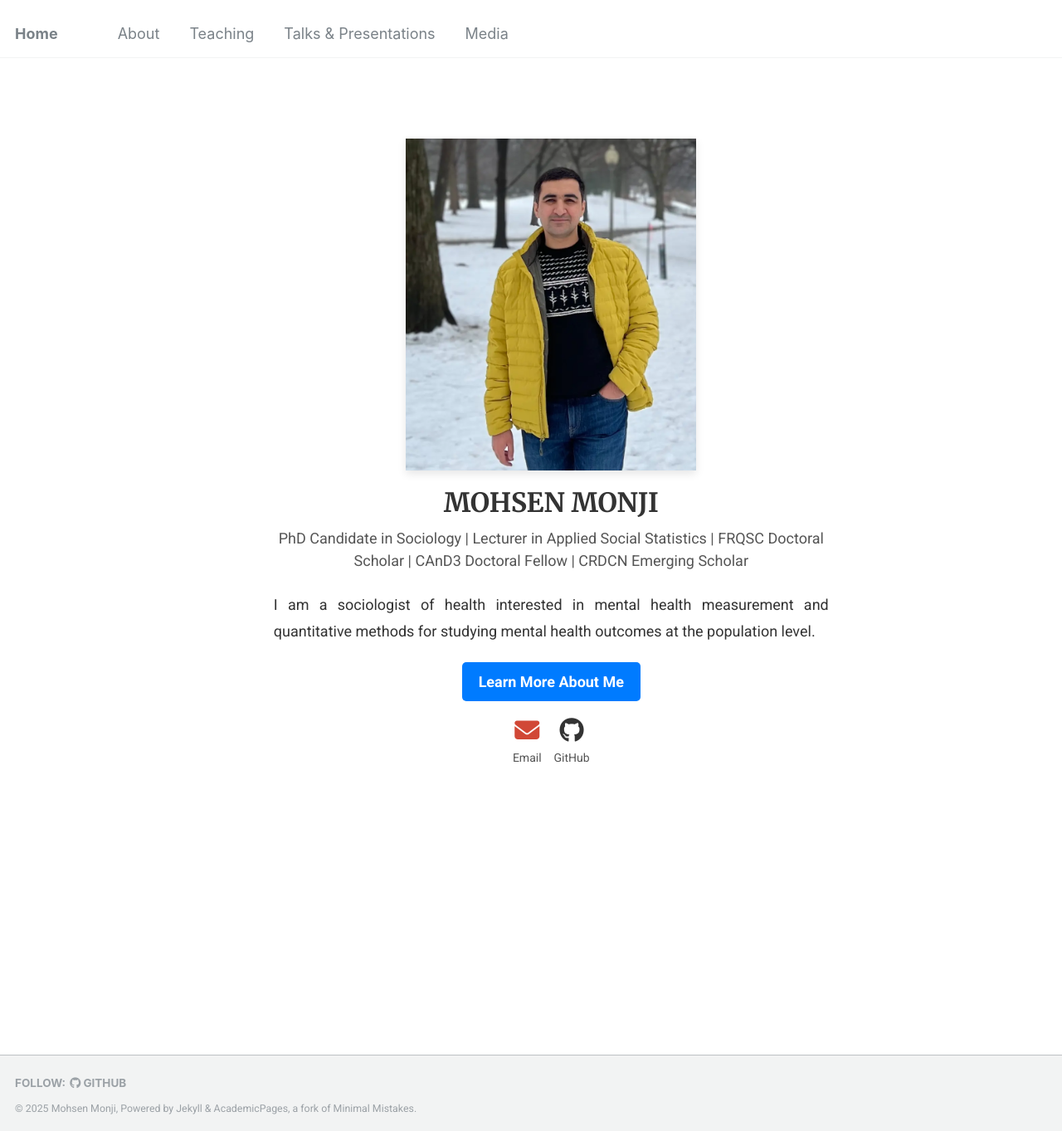
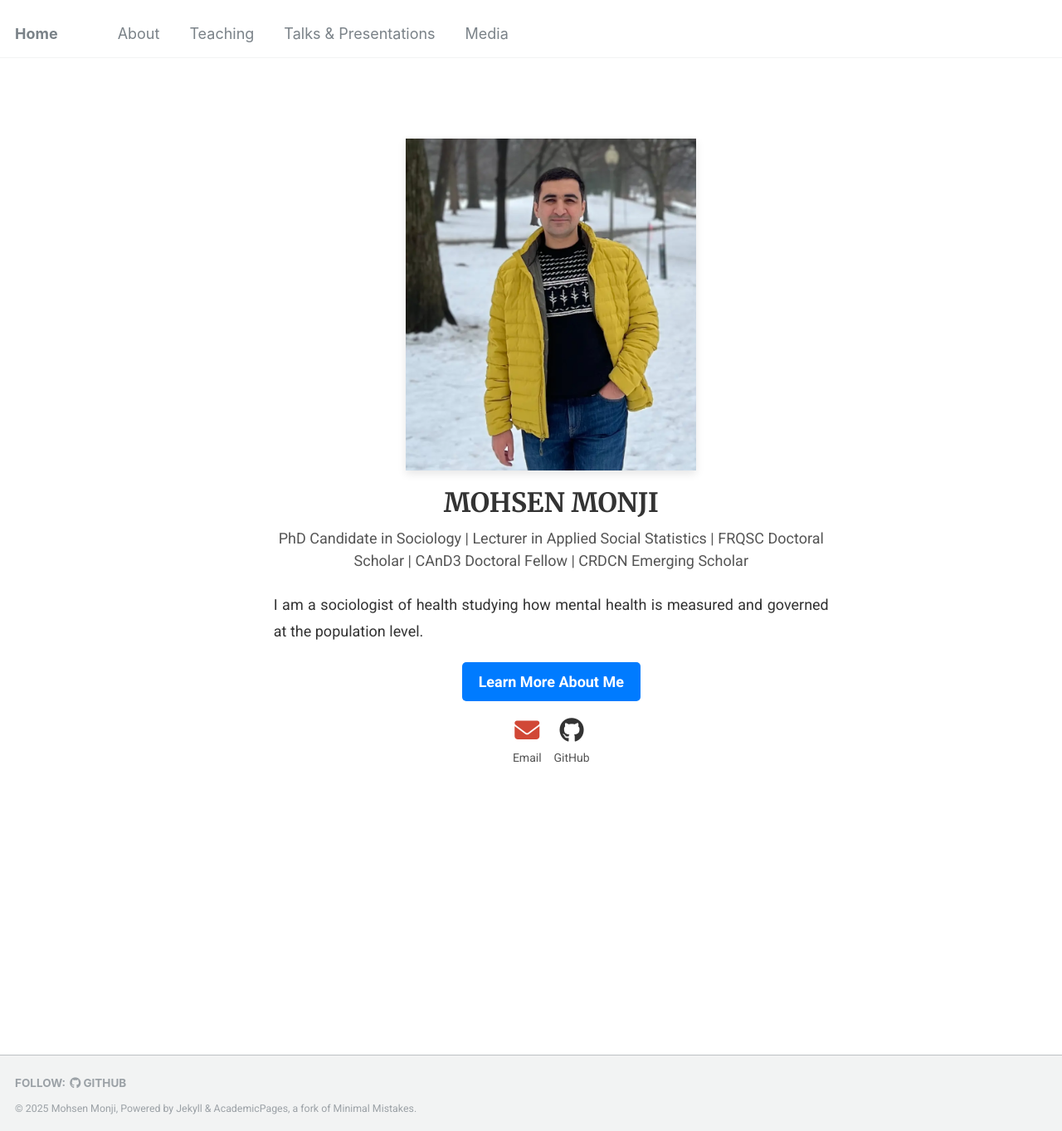
Before and after one commit to Mohsnmonji/mohsnmonji.github.io, a Jekyll site: the page built from _pages/front.md, in a window 1280 px wide and 1363 px high. Shown: the whole window at 83% size. Built offline with Jekyll 4.4.1, drawn with Linux system fonts in a browser that asks for light colours.

Commit message:
Update front.md

```diff
--- a/_pages/front.md
+++ b/_pages/front.md
@@ -26,7 +26,7 @@ hide_avatar: true
 
   <!-- Description -->
   <p style="font-size: 18px; color: #333; text-align: justify; line-height: 1.8; margin-bottom: 20px;">
-    I am a sociologist of health interested in mental health measurement and quantitative methods for studying mental health outcomes at the population level.
+    I am a sociologist of health studying how mental health is measured and governed at the population level.
   </p>
 
   <!-- Button -->
```
